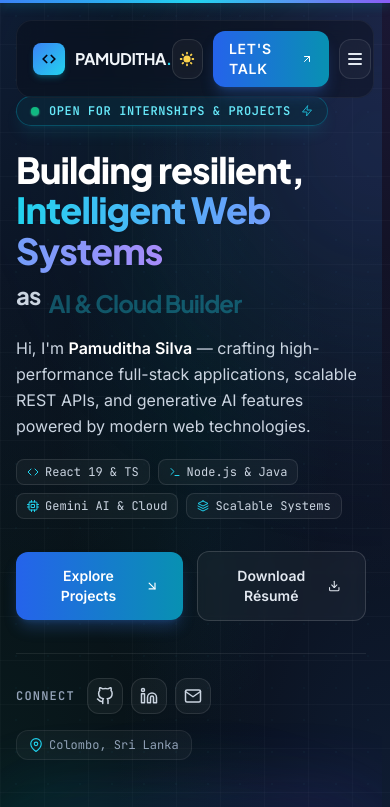
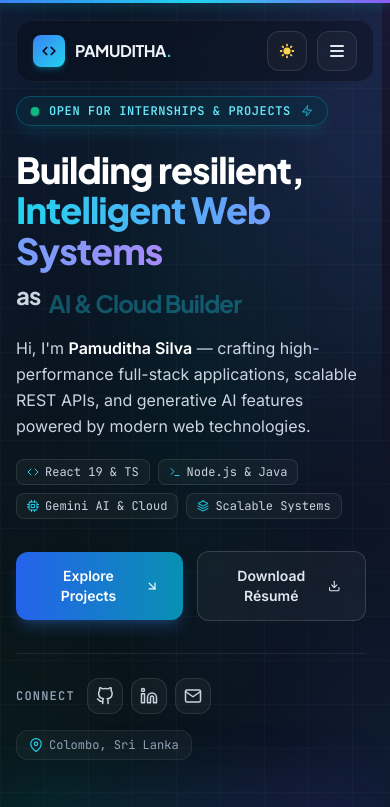
Before and after one commit to PamudithaSilva/My-Portfolio-Pamuditha, a React (Vite) app: page / in a window 390 px wide. Shown: the top 807 px of the page. Built offline with nearby package versions, Linux system fonts and the light colour scheme; the HTML template or start-up script is replaced by a standard one.

Commit message:
mobile responsive update

```diff
--- a/src/components/Navbar.tsx
+++ b/src/components/Navbar.tsx
@@ -150,7 +150,7 @@ export default function Navbar() {
               {/* Let's Talk CTA */}
               <a
                 href="#contact"
-                className="btn-primary !px-4 !py-2 hidden md:inline-flex text-xs uppercase tracking-wider font-semibold shine-effect"
+                className="btn-primary !hidden !px-4 !py-2 md:!inline-flex text-xs uppercase tracking-wider font-semibold shine-effect"
               >
                 Let&apos;s talk <FiArrowUpRight className="text-base" />
               </a>
```
